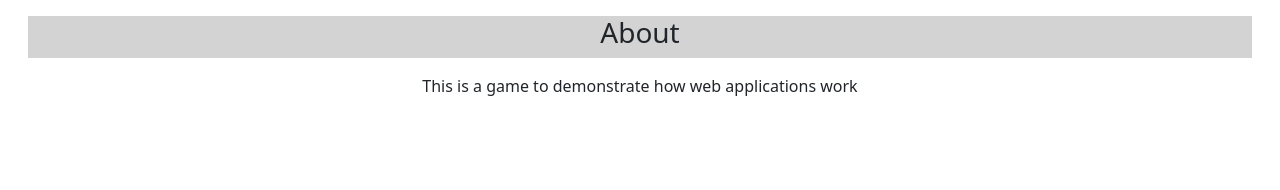
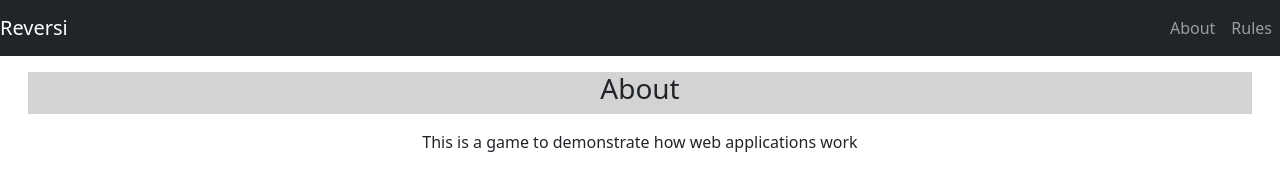
Before and after one commit to ameliamk/reversi-amk, a website: page public/about.html in a window 1280 px wide. Drawn offline with nearby package versions, Linux system fonts and the light colour scheme.

Commit message:
Add navbar to about.html

```diff
--- a/public/about.html
+++ b/public/about.html
@@ -20,6 +20,19 @@
     <title>Reversi: About</title>
   </head>
   <body>
+    <nav class="navbar navbar-expand-sm navbar-dark bg-dark">
+      <a class="navbar-brand" href="/">Reversi</a>
+      <div class="collapse navbar-collapse" id="navbarText">
+        <ul class="navbar-nav ms-auto">
+          <li class="nav-item">
+            <a class="nav-link" target="_blank" href="about.html">About</a>
+          </li>
+          <li class="nav-item">
+            <a class="nav-link" target="_blank" href="https://en.wikipedia.org/wiki/Reversi">Rules</a>
+          </li>
+        </ul>
+      </div>
+    </nav>
     <div class="container-fluid">
       <div class="row m-3 header_row">
         <div class="col text-center">
```
